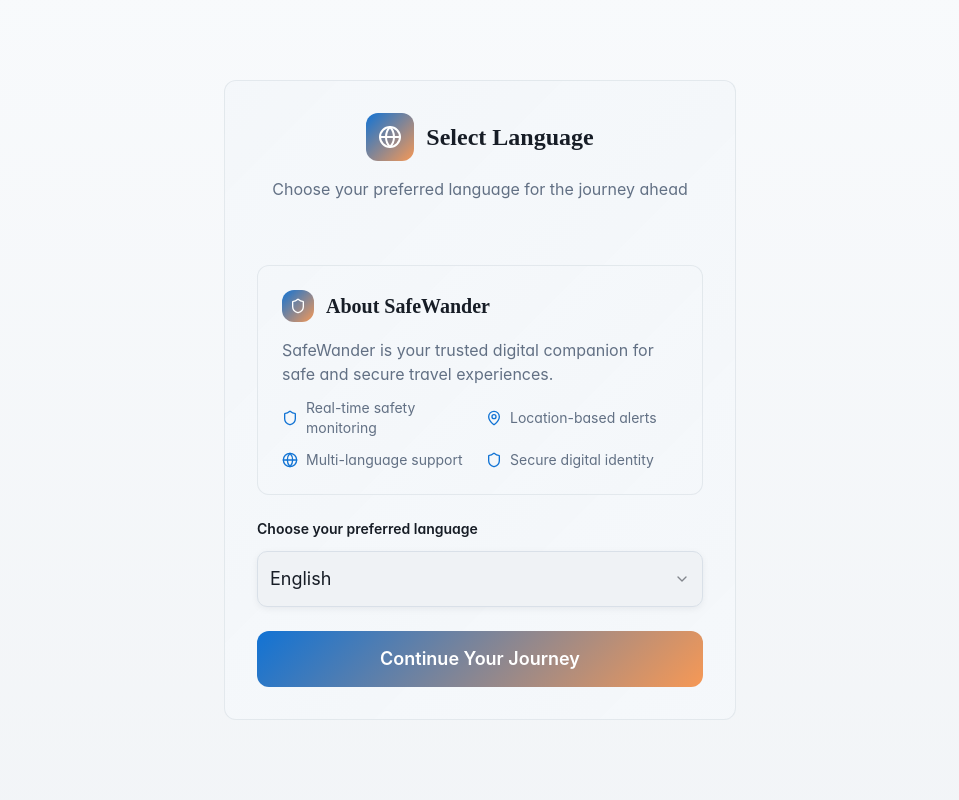
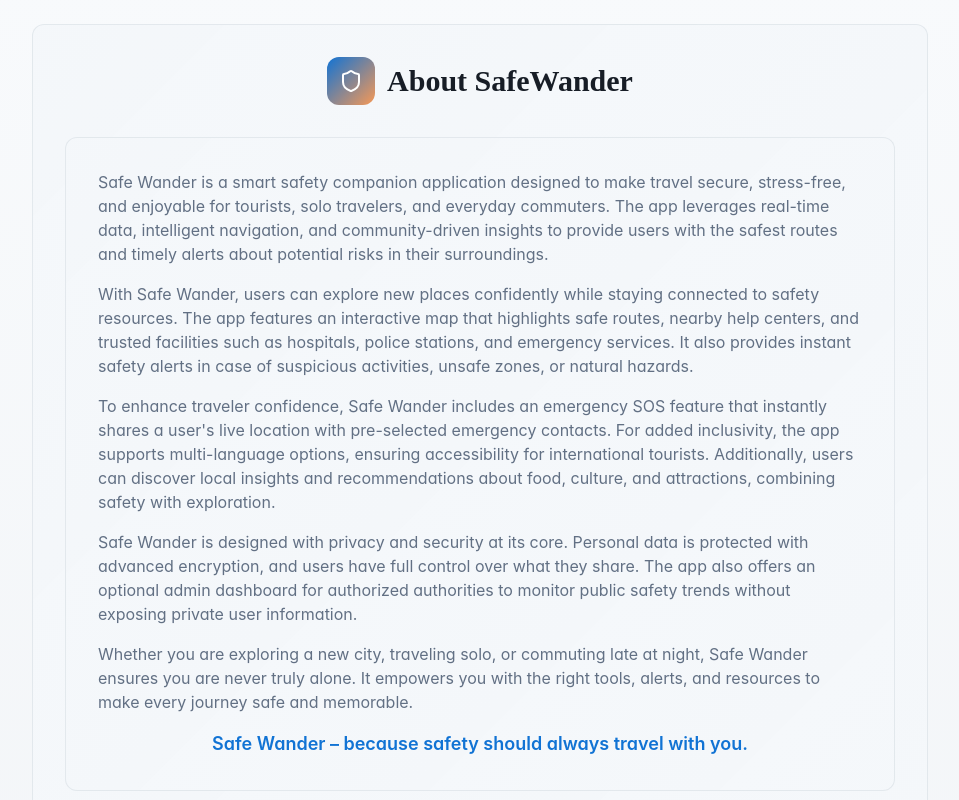
Before and after one commit to tripathy739disha/safe-wander-id, a React (Vite) app: page / in a window 1280 px wide. Shown: the top 800 px of the page, without its empty margins (160-1119 px from the left). Built offline with nearby package versions, Linux system fonts and the light colour scheme.

Commit message:
Update splash screen content

```diff
--- a/src/pages/SplashScreen.tsx
+++ b/src/pages/SplashScreen.tsx
@@ -79,53 +79,61 @@ const SplashScreen = ({ onComplete }: SplashScreenProps) => {
   if (currentStep === 1) {
     return (
       <div className="min-h-screen travel-gradient-bg p-4 sm:p-6 flex items-center justify-center">
-        <div className="travel-card-elevated w-full max-w-lg animate-slide-up">
-          <div className="text-center p-8">
+        <div className="travel-card-elevated w-full max-w-4xl animate-slide-up">
+
+          {/* About SafeWander Section */}
+          <div className="p-6 sm:p-8 space-y-6">
+            <div className="text-center mb-8">
               <div className="flex items-center gap-3 justify-center mb-4">
                 <div className="w-12 h-12 bg-gradient-travel rounded-xl flex items-center justify-center">
-                <Globe className="w-6 h-6 text-white" />
+                  <Shield className="w-6 h-6 text-white" />
                 </div>
-              <h2 className="font-display text-2xl font-semibold text-foreground">Select Language</h2>
+                <h2 className="font-display text-2xl sm:text-3xl font-semibold text-foreground">About SafeWander</h2>
               </div>
-            <p className="text-muted-foreground mb-8">Choose your preferred language for the journey ahead</p>
             </div>
 
-          <div className="px-4 sm:px-8 pb-8 space-y-6">
-            {/* About Section */}
-            <div className="travel-card p-4 sm:p-6 space-y-4">
-              <div className="flex items-center gap-3 mb-4">
-                <div className="w-8 h-8 bg-gradient-travel rounded-lg flex items-center justify-center">
-                  <Shield className="w-4 h-4 text-white" />
-                </div>
-                <h3 className="font-display text-lg sm:text-xl font-semibold text-foreground">About SafeWander</h3>
-              </div>
-              <div className="space-y-3 text-sm sm:text-base text-muted-foreground">
-                <p>SafeWander is your trusted digital companion for safe and secure travel experiences.</p>
-                <div className="grid grid-cols-1 sm:grid-cols-2 gap-3">
-                  <div className="flex items-center gap-2">
-                    <Shield className="w-4 h-4 text-primary flex-shrink-0" />
-                    <span className="text-xs sm:text-sm">Real-time safety monitoring</span>
-                  </div>
-                  <div className="flex items-center gap-2">
-                    <MapPin className="w-4 h-4 text-primary flex-shrink-0" />
-                    <span className="text-xs sm:text-sm">Location-based alerts</span>
-                  </div>
-                  <div className="flex items-center gap-2">
-                    <Globe className="w-4 h-4 text-primary flex-shrink-0" />
-                    <span className="text-xs sm:text-sm">Multi-language support</span>
-                  </div>
-                  <div className="flex items-center gap-2">
-                    <Shield className="w-4 h-4 text-primary flex-shrink-0" />
-                    <span className="text-xs sm:text-sm">Secure digital identity</span>
-                  </div>
+            <div className="travel-card p-6 sm:p-8 space-y-6">
+              <div className="space-y-4 text-sm sm:text-base text-muted-foreground leading-relaxed">
+                <p>
+                  Safe Wander is a smart safety companion application designed to make travel secure, stress-free, and enjoyable for tourists, solo travelers, and everyday commuters. The app leverages real-time data, intelligent navigation, and community-driven insights to provide users with the safest routes and timely alerts about potential risks in their surroundings.
+                </p>
+
+                <p>
+                  With Safe Wander, users can explore new places confidently while staying connected to safety resources. The app features an interactive map that highlights safe routes, nearby help centers, and trusted facilities such as hospitals, police stations, and emergency services. It also provides instant safety alerts in case of suspicious activities, unsafe zones, or natural hazards.
+                </p>
+
+                <p>
+                  To enhance traveler confidence, Safe Wander includes an emergency SOS feature that instantly shares a user's live location with pre-selected emergency contacts. For added inclusivity, the app supports multi-language options, ensuring accessibility for international tourists. Additionally, users can discover local insights and recommendations about food, culture, and attractions, combining safety with exploration.
+                </p>
+
+                <p>
+                  Safe Wander is designed with privacy and security at its core. Personal data is protected with advanced encryption, and users have full control over what they share. The app also offers an optional admin dashboard for authorized authorities to monitor public safety trends without exposing private user information.
+                </p>
+
+                <p>
+                  Whether you are exploring a new city, traveling solo, or commuting late at night, Safe Wander ensures you are never truly alone. It empowers you with the right tools, alerts, and resources to make every journey safe and memorable.
+                </p>
+
+                <p className="font-semibold text-primary text-center text-lg">
+                  Safe Wander – because safety should always travel with you.
+                </p>
               </div>
             </div>
           </div>
 
-            <div className="space-y-3">
-              <label className="block text-sm font-semibold text-foreground mb-3">
-                Choose your preferred language
-              </label>
+          {/* Language Selection Section */}
+          <div className="px-6 sm:px-8 pb-8 space-y-6">
+            <div className="text-center">
+              <div className="flex items-center gap-3 justify-center mb-4">
+                <div className="w-10 h-10 bg-gradient-travel rounded-lg flex items-center justify-center">
+                  <Globe className="w-5 h-5 text-white" />
+                </div>
+                <h3 className="font-display text-xl sm:text-2xl font-semibold text-foreground">Select Your Language</h3>
+              </div>
+              <p className="text-muted-foreground mb-6">Choose your preferred language for the journey ahead</p>
+            </div>
+
+            <div className="max-w-md mx-auto space-y-4">
               <Select value={selectedLanguage} onValueChange={setSelectedLanguage}>
                 <SelectTrigger className="w-full h-12 sm:h-14 text-base sm:text-lg travel-input">
                   <SelectValue placeholder="Select language" />
@@ -142,14 +150,15 @@ const SplashScreen = ({ onComplete }: SplashScreenProps) => {
                   ))}
                 </SelectContent>
               </Select>
-            </div>
+
               <button
-              className="w-full mt-6 sm:mt-8 travel-button-gradient h-12 sm:h-14 text-base sm:text-lg font-semibold disabled:opacity-50 disabled:cursor-not-allowed"
+                className="w-full mt-6 travel-button-gradient h-12 sm:h-14 text-base sm:text-lg font-semibold disabled:opacity-50 disabled:cursor-not-allowed"
                 onClick={() => setCurrentStep(2)}
                 disabled={!selectedLanguage}
               >
                 Continue Your Journey
               </button>
+            </div>
           </div>
         </div>
       </div>
```
Lines whose indentation alone changed are shown as unchanged.
